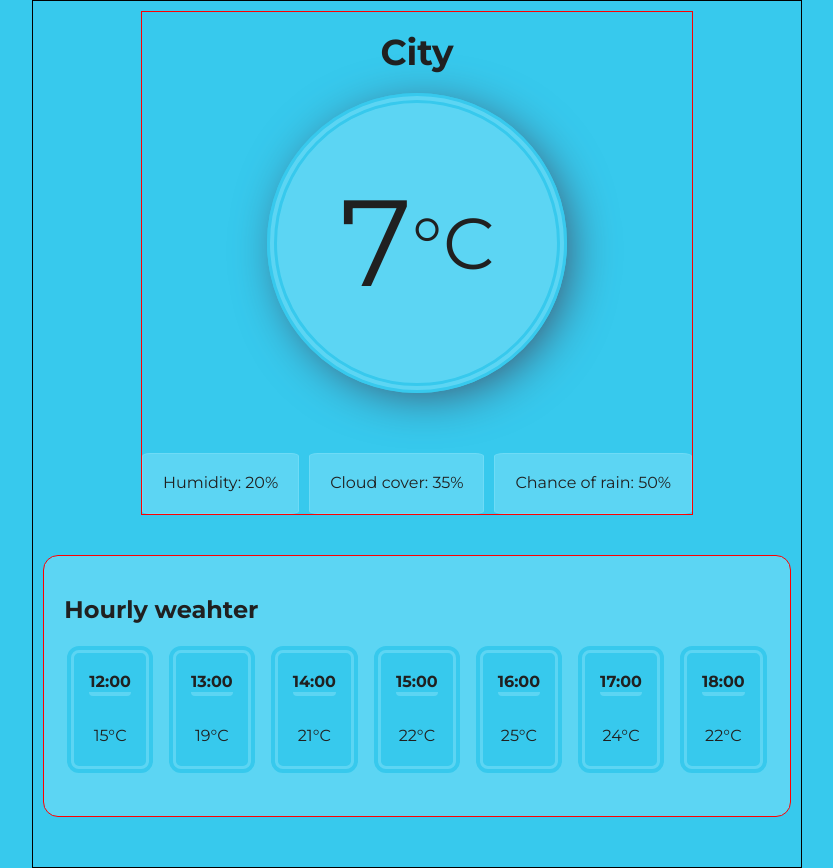
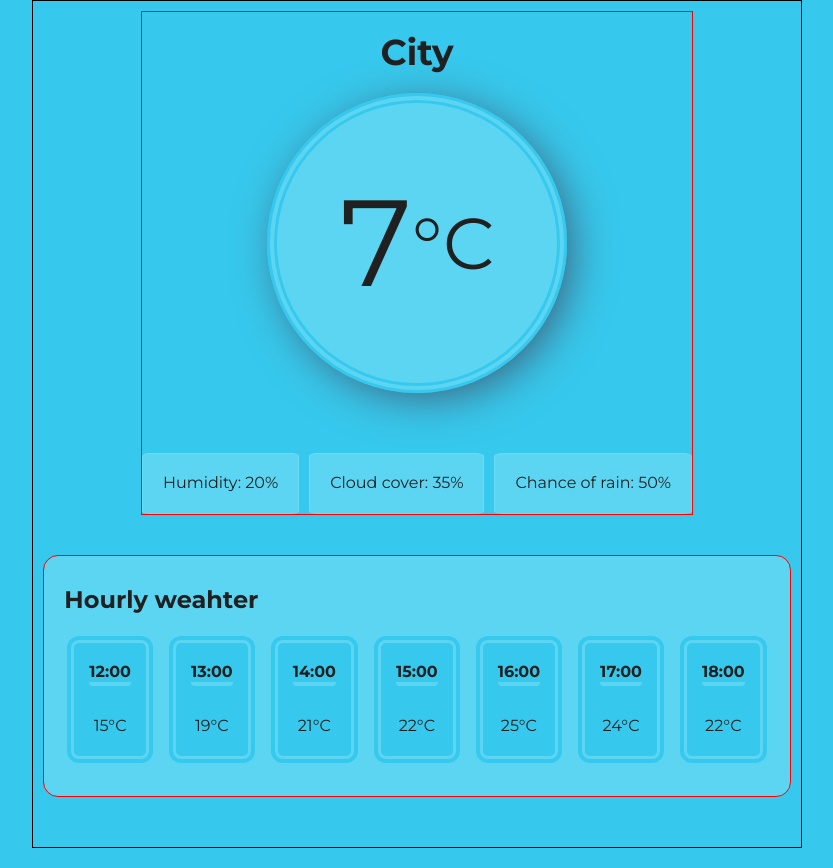
Before and after one commit to Adrode/weather-app-react, a React (Create React App) app: page / in a window 1280 px wide. Shown: the whole page, without its empty margins (223-1056 px from the left). Built offline with nearby package versions, Linux system fonts and the light colour scheme.

Commit message:
HourlyWeather comp padding styling changed

```diff
--- a/src/features/HourlyWeather/styled.js
+++ b/src/features/HourlyWeather/styled.js
@@ -2,7 +2,7 @@ import styled from "styled-components";
 
 export const StyledHourlyWeather = styled.section`
     margin: 0 auto 40px;
-    padding: 40px 20px;
+    padding: 30px 20px;
     border: 1px solid red;
     border-radius: 15px;
 
```
